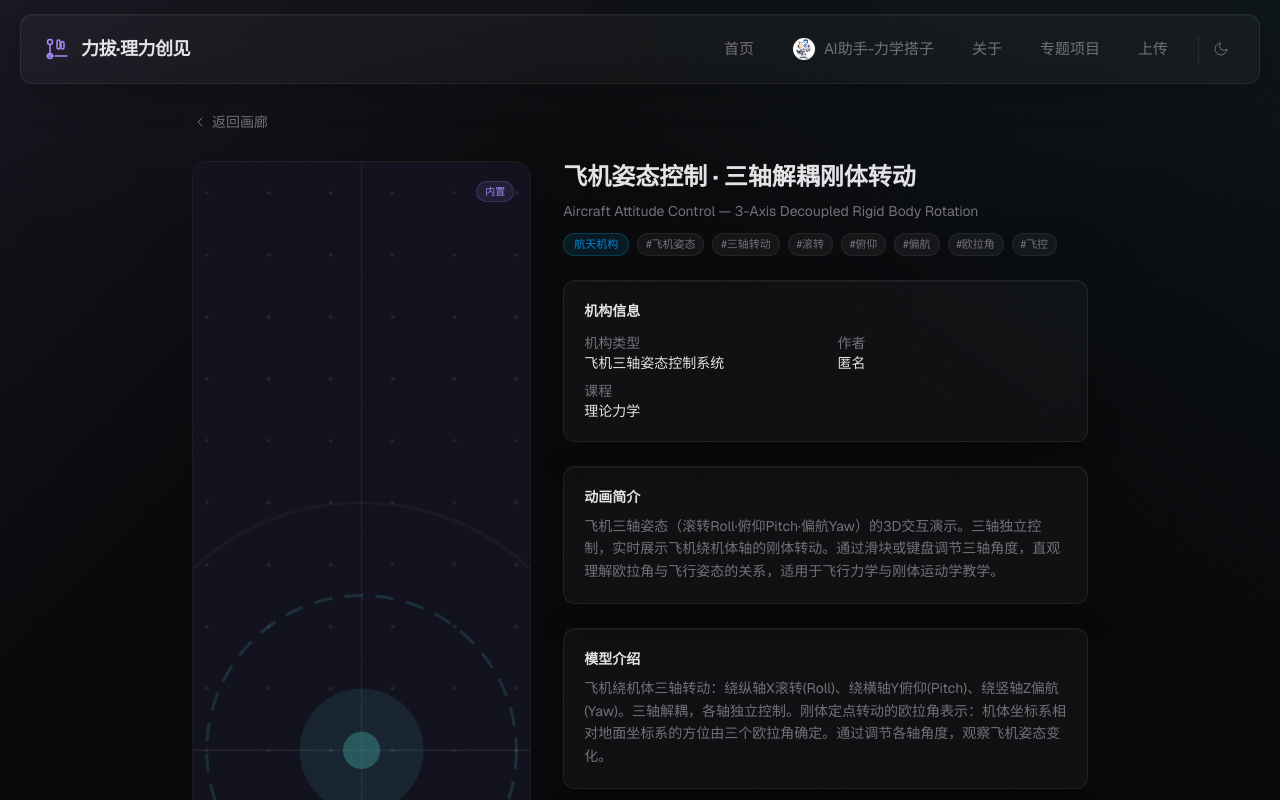
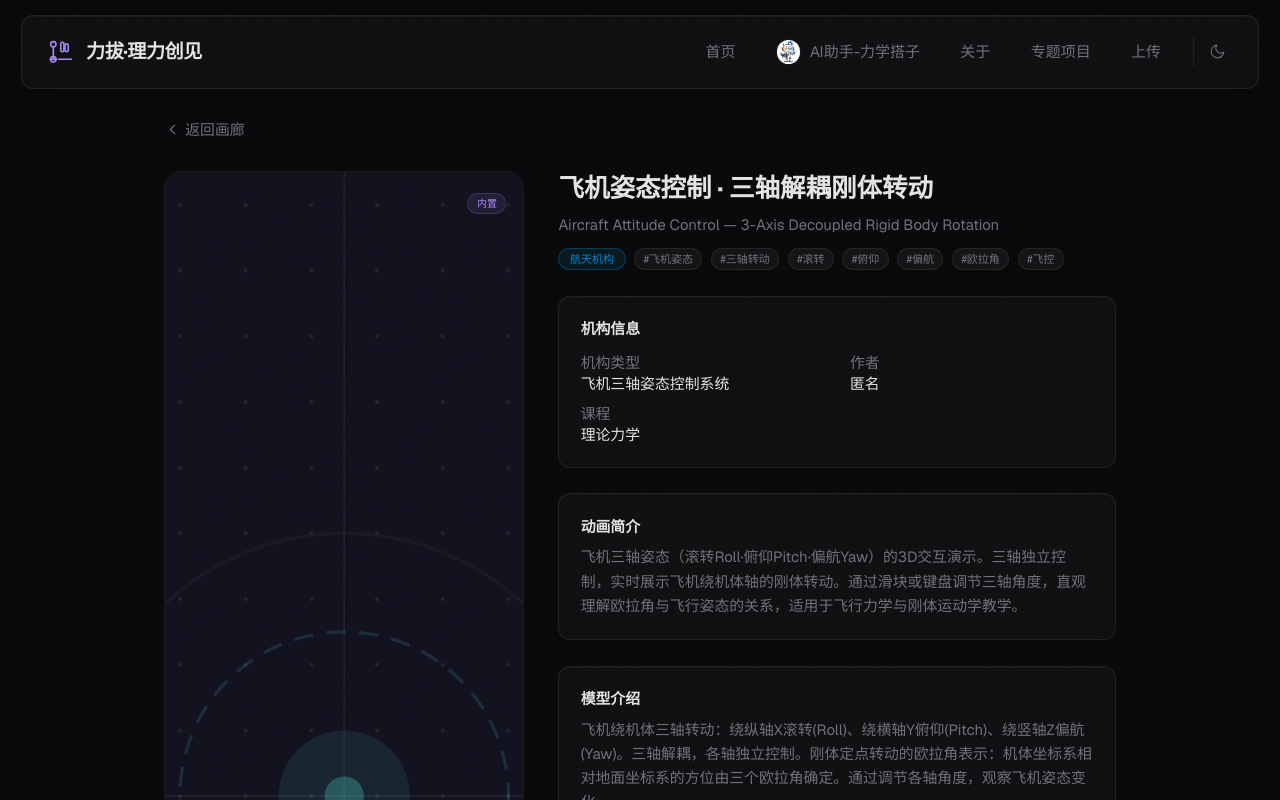
Before and after one commit to sjhcdhnh/mechanics-animation-site, a Next.js app: page /animation/aircraft-attitude in a window 1280 px wide. Shown: the top 800 px of the page. Built offline with nearby package versions, Linux system fonts and the light colour scheme.

Commit message:
Adjust typography and restore detail page style

```diff
--- a/src/app/animation/[slug]/page.tsx
+++ b/src/app/animation/[slug]/page.tsx
@@ -59,7 +59,7 @@ export default async function AnimationDetailPage({ params }: Props) {
   }
 
   return (
-    <div className="min-h-screen pt-28 pb-20 px-4">
+    <div className="animation-detail-original min-h-screen pt-28 pb-20 px-4">
       <div className="max-w-4xl mx-auto">
         {/* Breadcrumb */}
         <div className="mb-6">
--- a/src/app/globals.css
+++ b/src/app/globals.css
@@ -47,6 +47,16 @@ html[data-theme="light"] {
 * {
   scrollbar-width: thin;
   scrollbar-color: var(--border) transparent;
+}
+
+html {
+  font-size: 17px;
+}
+
+@media (max-width: 640px) {
+  html {
+    font-size: 16.5px;
+  }
 }
 
 body {
@@ -157,6 +167,19 @@ html[data-theme="light"] .double-bezel-inner {
     0 1px 3px rgba(0, 0, 0, 0.04);
 }
 
+.animation-detail-original {
+  background: var(--background);
+}
+
+.animation-detail-original .glass-sm {
+  background: var(--surface);
+  border: 1px solid var(--border);
+  backdrop-filter: blur(12px);
+  -webkit-backdrop-filter: blur(12px);
+  border-radius: 12px;
+  box-shadow: inset 0 1px 0 rgba(255, 255, 255, 0.03);
+}
+
 /* ── Animations ── */
 @keyframes fade-up {
   from {
```
